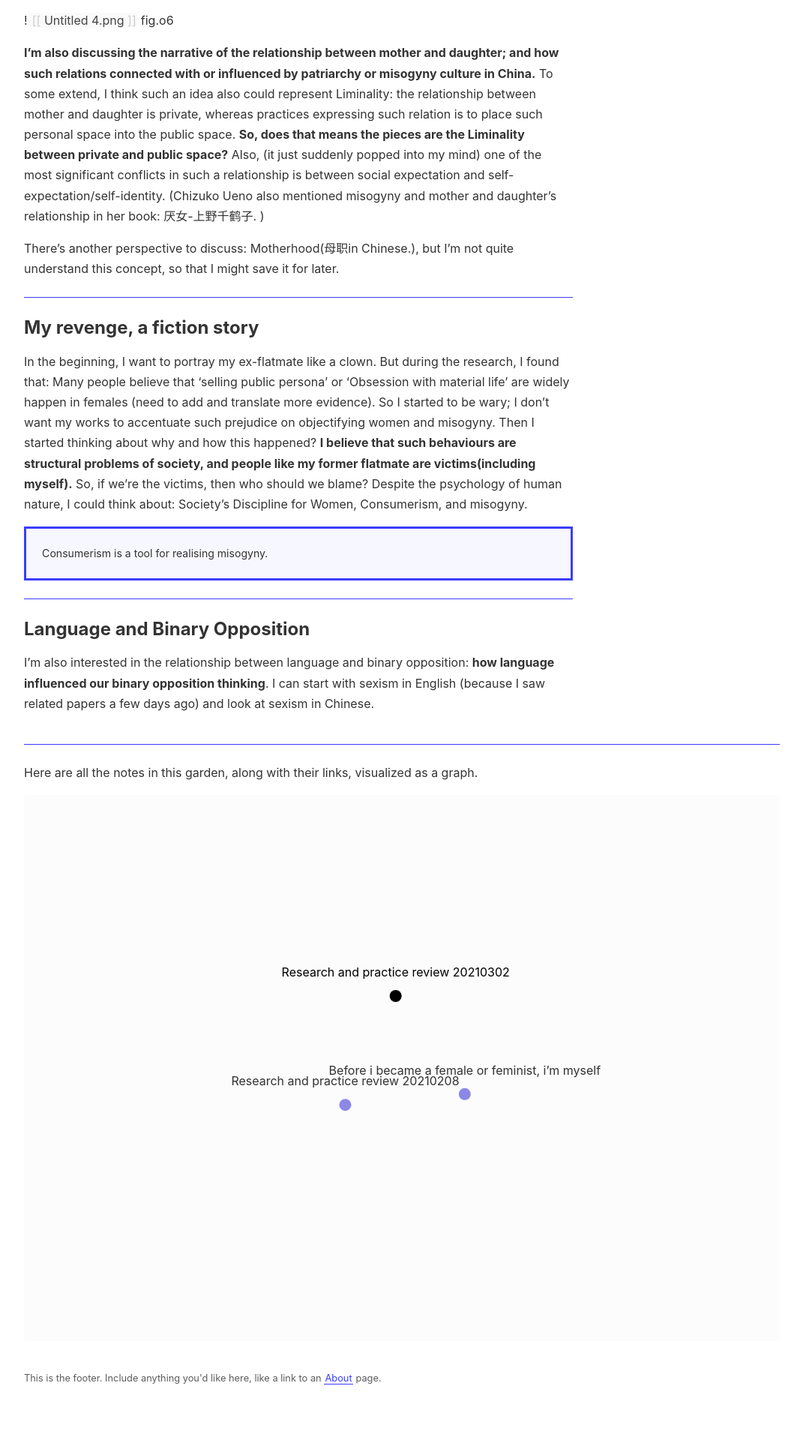
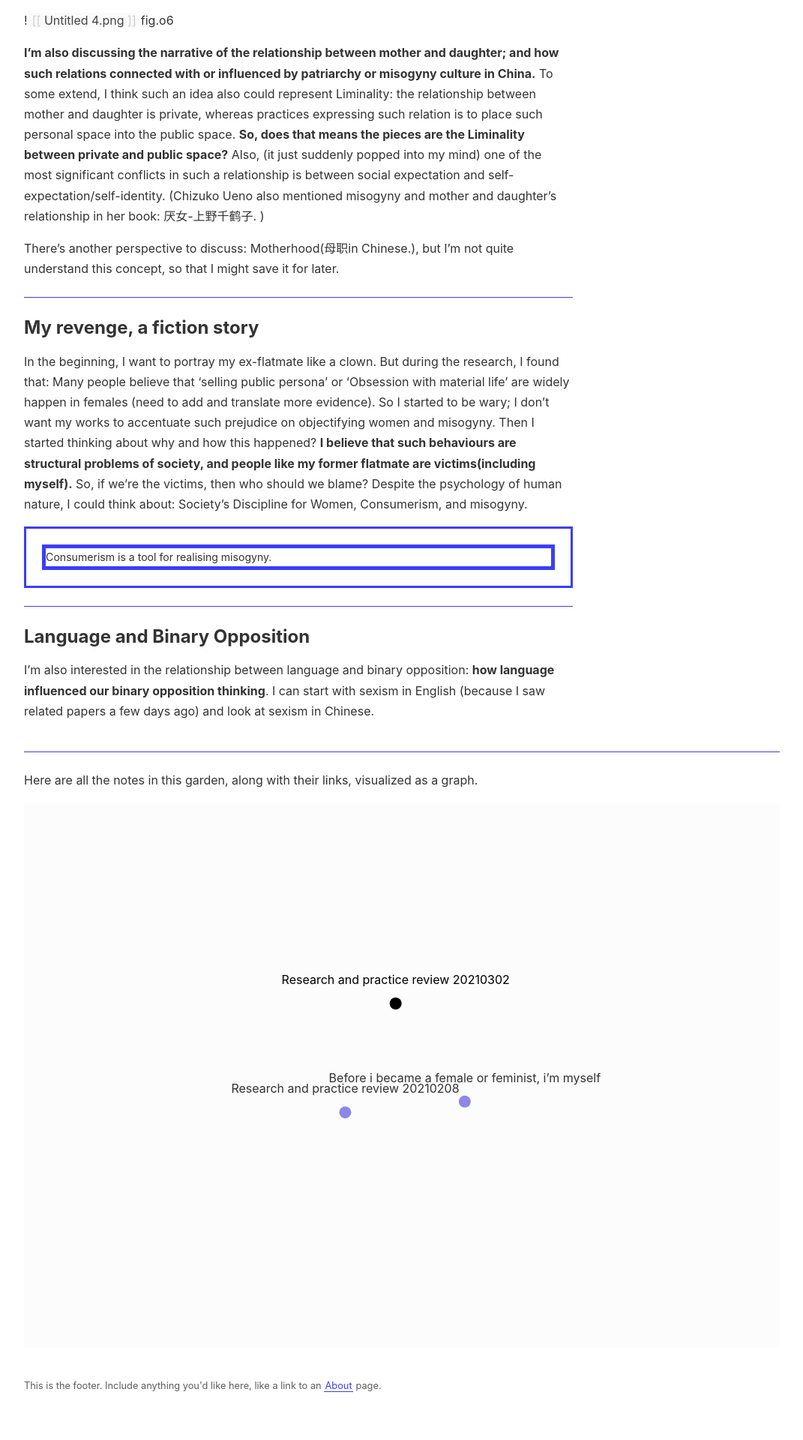
Before and after one commit to Chan-ops/my-digital-garden, a Jekyll site: the page built from _notes/Research and Practice review 20210302.md, in a window 1280 px wide. Shown: the part 1283-3203 px from the top of the page at 75% size, without its empty margins (104-1175 px from the left). Built offline with Jekyll 4.4.1, drawn with Linux system fonts in a browser that asks for light colours.

Commit message:
Update _style.scss

```diff
--- a/_sass/_style.scss
+++ b/_sass/_style.scss
@@ -46,13 +46,14 @@ blockquote {
   padding: 1.5em;
   margin: 0;
   font-size: 0.88em;
-  background: $color-box-background;
+  background: #fffff;
   border-color: $color-border;
   border-style: solid;
   border-radius: 0;
 
   p {
     margin: 0;
+    border: 5px solid #3b3dfc
   }
 }
 
```
